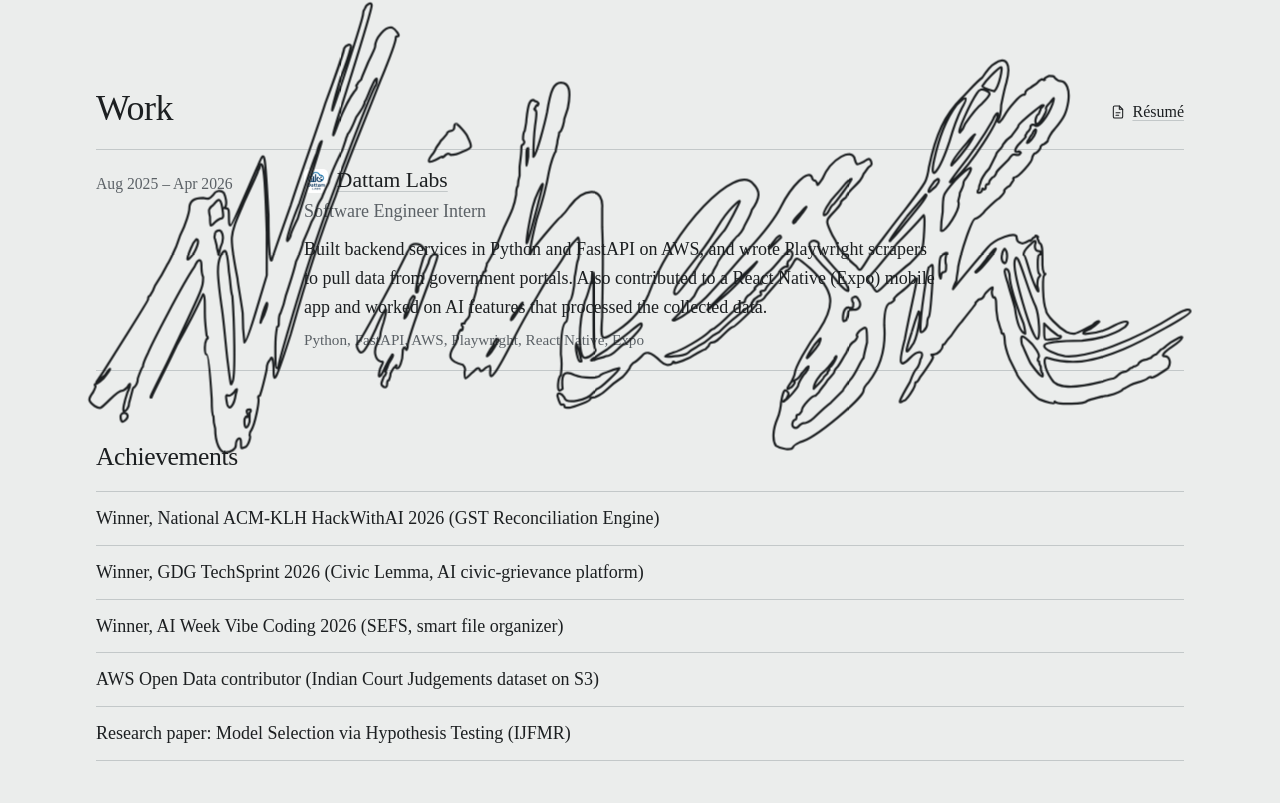
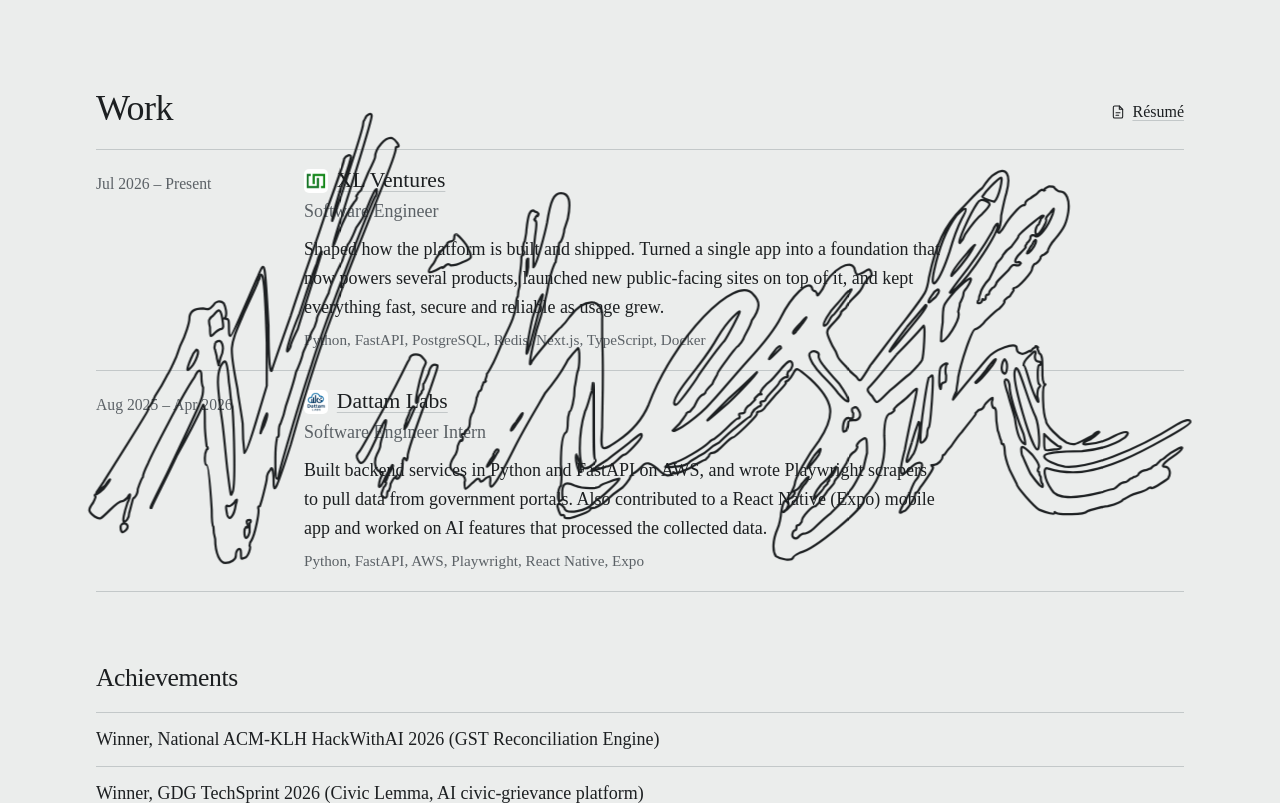
Before and after one commit to rnihesh/portfolio, an Astro site: page / in a window 1280 px wide. Shown: the part 2032-2835 px from the top of the page. Built offline with nearby package versions, Linux system fonts and the light colour scheme; Astro itself is replaced by a stand-in of ours.

Commit message:
Update work section

```diff
--- a/src/components/Work.astro
+++ b/src/components/Work.astro
@@ -29,7 +29,7 @@ import { site } from "../data/site";
             </h3>
             <p class="sub">{job.role}</p>
             <p class="desc">{job.description}</p>
-            <p class="stack">{job.skills.join(", ")}</p>
+            {job.skills.length > 0 && <p class="stack">{job.skills.join(", ")}</p>}
           </div>
         </article>
       ))
--- a/src/data/experience.ts
+++ b/src/data/experience.ts
@@ -1,5 +1,6 @@
 import type { ImageMetadata } from "astro";
 import dattam from "../assets/work/dattam_in_logo_nobg.png";
+import xlventures from "../assets/work/xlventures_logo_nobg.png";
 
 export interface Job {
   company: string;
@@ -13,6 +14,16 @@ export interface Job {
 
 // Carried over from the old site's src/data/experience.js.
 export const experience: Job[] = [
+  {
+    company: "XL Ventures",
+    role: "Software Engineer",
+    period: "Jul 2026 – Present",
+    logo: xlventures,
+    description:
+      "Shaped how the platform is built and shipped. Turned a single app into a foundation that now powers several products, launched new public-facing sites on top of it, and kept everything fast, secure and reliable as usage grew.",
+    skills: ["Python", "FastAPI", "PostgreSQL", "Redis", "Next.js", "TypeScript", "Docker"],
+    link: "https://xlventures.ai?ref=nihesh",
+  },
   {
     company: "Dattam Labs",
     role: "Software Engineer Intern",
--- a/src/pages/llms.txt.ts
+++ b/src/pages/llms.txt.ts
@@ -29,7 +29,7 @@ export const GET: APIRoute = () => {
     "## Work",
     "",
     ...experience.map(
-      (j) => `- ${j.role}, ${j.company} (${j.period}): ${j.description} Stack: ${j.skills.join(", ")}.`,
+      (j) => `- ${j.role}, ${j.company} (${j.period}): ${j.description}${j.skills.length ? ` Stack: ${j.skills.join(", ")}.` : ""}`,
     ),
     "",
     "## Achievements",
```
Also changed, not shown: src/assets/work/xlventures_logo_nobg.png (added).
